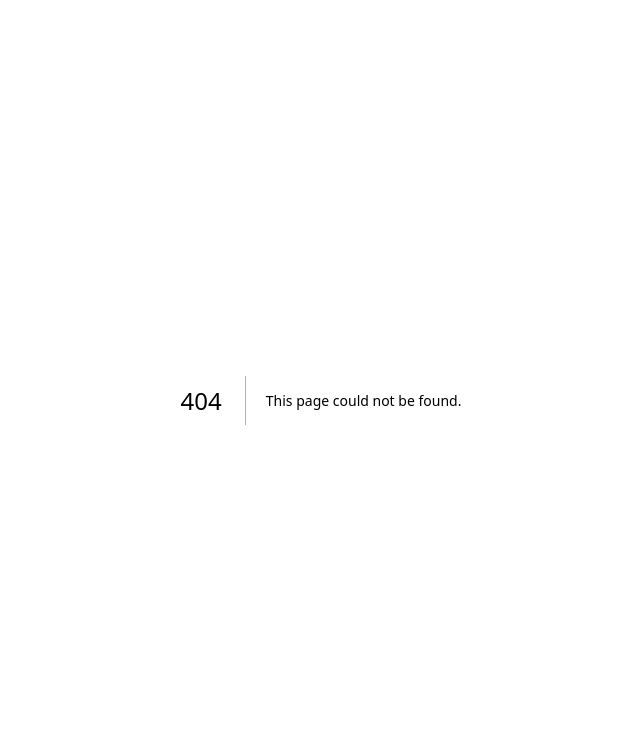
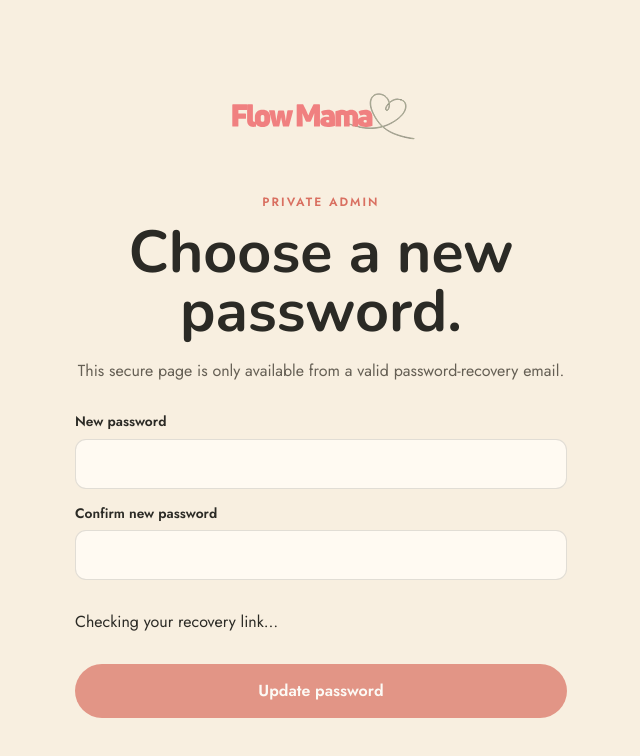
Before and after one commit to gbnakamura/flow-mama, a Next.js app: page /admin/reset-password in a window 1280 px wide. Before the commit this address had no page. Shown: the top 756 px of the page, without its empty margins (319-959 px from the left). Built offline with nearby package versions, Linux system fonts and the light colour scheme; no server answers.

Commit message:
Add secure admin password recovery page

```diff
--- a/app/admin/login/page.tsx
+++ b/app/admin/login/page.tsx
@@ -3,13 +3,17 @@ import { AdminLoginForm } from "@/components/admin-login-form";
 
 export const metadata: Metadata = { title: "Admin sign in" };
 
-export default function AdminLoginPage() {
+type AdminLoginPageProps = { searchParams: Promise<{ result?: string }> };
+
+export default async function AdminLoginPage({ searchParams }: AdminLoginPageProps) {
+  const message = await searchParams;
   return (
     <main className="admin-login-page">
       <img src="/images/logo.svg" alt="Flow Mama" className="status-logo" />
       <p className="booking-eyebrow">Private admin</p>
       <h1>Welcome back, Amber.</h1>
       <p>Sign in with your approved email address and password.</p>
+      {message.result === "password-updated" && <p className="admin-success">Your password has been updated. Sign in with the new password.</p>}
       <AdminLoginForm />
     </main>
   );
--- /dev/null
+++ b/app/admin/reset-password/page.tsx
@@ -0,0 +1,16 @@
+import type { Metadata } from "next";
+import { AdminResetPasswordForm } from "@/components/admin-reset-password-form";
+
+export const metadata: Metadata = { title: "Reset admin password" };
+
+export default function AdminResetPasswordPage() {
+  return (
+    <main className="admin-login-page">
+      <img src="/images/logo.svg" alt="Flow Mama" className="status-logo" />
+      <p className="booking-eyebrow">Private admin</p>
+      <h1>Choose a new password.</h1>
+      <p>This secure page is only available from a valid password-recovery email.</p>
+      <AdminResetPasswordForm />
+    </main>
+  );
+}
--- /dev/null
+++ b/components/admin-reset-password-form.tsx
@@ -0,0 +1,59 @@
+"use client";
+
+import { FormEvent, useEffect, useMemo, useState } from "react";
+import { LoaderCircle } from "lucide-react";
+import { createSupabaseBrowserClient } from "@/lib/supabase/browser";
+
+export function AdminResetPasswordForm() {
+  const supabase = useMemo(() => createSupabaseBrowserClient(), []);
+  const [password, setPassword] = useState("");
+  const [confirmation, setConfirmation] = useState("");
+  const [ready, setReady] = useState(false);
+  const [submitting, setSubmitting] = useState(false);
+  const [error, setError] = useState<string | null>(null);
+
+  useEffect(() => {
+    const hash = new URLSearchParams(window.location.hash.replace(/^#/, ""));
+    const linkError = hash.get("error_description");
+    if (linkError) {
+      setError(linkError.replace(/\+/g, " "));
+      return;
+    }
+
+    void supabase.auth.getSession().then(({ data }) => setReady(Boolean(data.session)));
+    const { data: listener } = supabase.auth.onAuthStateChange((event, session) => {
+      if (event === "PASSWORD_RECOVERY" || event === "SIGNED_IN") setReady(Boolean(session));
+    });
+    return () => listener.subscription.unsubscribe();
+  }, [supabase]);
+
+  async function submit(event: FormEvent<HTMLFormElement>) {
+    event.preventDefault();
+    setError(null);
+    if (password.length < 8) return setError("Use at least eight characters.");
+    if (password !== confirmation) return setError("The passwords do not match.");
+
+    setSubmitting(true);
+    const { error: updateError } = await supabase.auth.updateUser({ password });
+    if (updateError) {
+      setSubmitting(false);
+      return setError(updateError.message);
+    }
+
+    await supabase.auth.signOut();
+    window.location.assign("/admin/login?result=password-updated");
+  }
+
+  return (
+    <form className="admin-login-form" onSubmit={submit}>
+      <label>New password<input required minLength={8} type="password" autoComplete="new-password" value={password} onChange={(event) => setPassword(event.target.value)} disabled={!ready || submitting} /></label>
+      <label>Confirm new password<input required minLength={8} type="password" autoComplete="new-password" value={confirmation} onChange={(event) => setConfirmation(event.target.value)} disabled={!ready || submitting} /></label>
+      {!ready && !error && <p className="form-helper">Checking your recovery link…</p>}
+      {error && <p className="form-error" role="alert">{error}</p>}
+      <button className="pay-button" disabled={!ready || submitting} type="submit">
+        {submitting && <LoaderCircle className="spin" aria-hidden="true" size={18} />}
+        {submitting ? "Updating password…" : "Update password"}
+      </button>
+    </form>
+  );
+}
```
Also changed, not shown: 1 other file (tests, documents, lock files or other folders).
